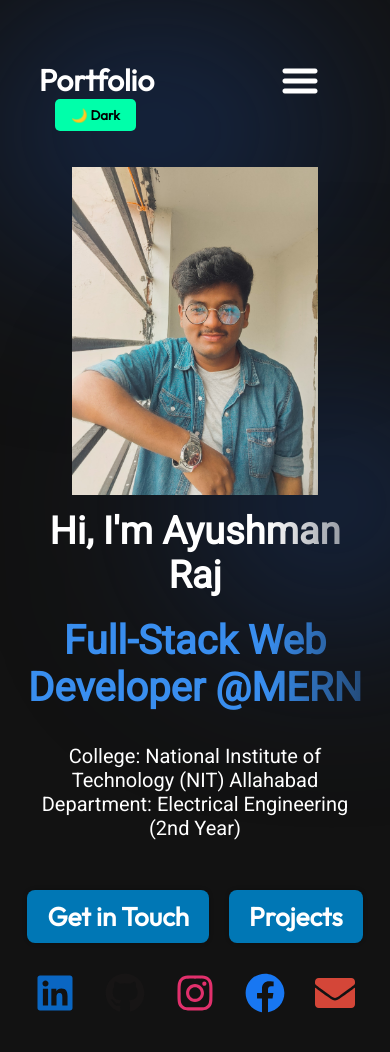
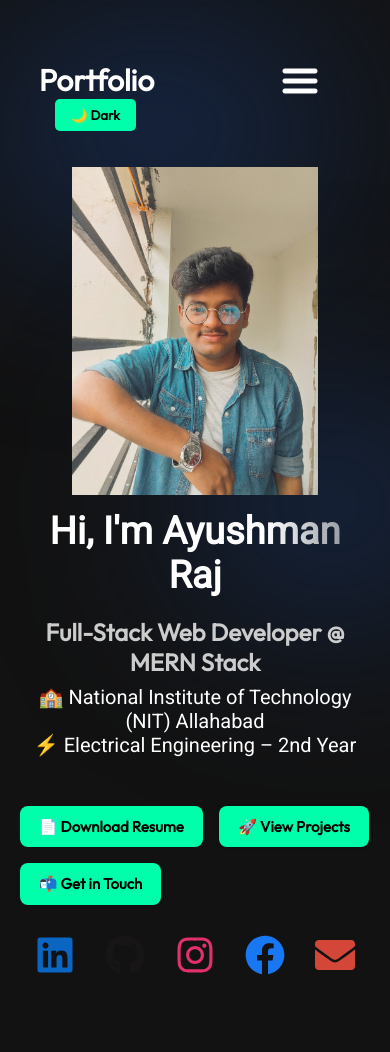
Before and after one commit to AyushmanRaj9507/my-portfolio, a React (Vite) app: page / in a window 390 px wide. Shown: the top 1052 px of the page. Built offline with nearby package versions, Linux system fonts and the light colour scheme; a web font is replaced by a local one.

Commit message:
✨ Updated Hero button styles for better design and responsiveness

```diff
--- a/src/components/Hero/Hero.jsx
+++ b/src/components/Hero/Hero.jsx
@@ -1,53 +1,63 @@
 import React from "react";
-
 import styles from "./Hero.module.css";
 import { getImageUrl } from "../../utils";
 import { FaLinkedin, FaGithub, FaInstagram, FaFacebook, FaEnvelope } from "react-icons/fa";
 
-
 export const Hero = () => {
   return (
-    <section className={styles.container}>
+    <section className={styles.container} id="hero">
       <div className={styles.content}>
         <h1 className={styles.title}>Hi, I'm Ayushman Raj</h1>
-        <h6 className={styles.title1}>Full-Stack Web Developer @MERN</h6>
+        <h6 className={styles.subtitle}>Full-Stack Web Developer @ MERN Stack</h6>
         <p className={styles.description}>
-          College: National Institute of Technology (NIT) Allahabad <br />
-          Department: Electrical Engineering (2nd Year)
+          🏫 National Institute of Technology (NIT) Allahabad <br />
+          ⚡ Electrical Engineering – 2nd Year
         </p>
-        <div className={styles.button}>
-        <a
+
+        <div className={styles.buttons}>
+          <a
+            href="/resume.pdf"
+            download
+            className={styles.resumeBtn}
+          >
+            📄 Download Resume
+          </a>
+          <a href="#projects" className={styles.contactBtn}>
+            🚀 View Projects
+          </a>
+          <a
             href="mailto:araj53062@gmail.com?subject=Let's%20Connect&body=Hi%20Ayushman,%20I%20visited%20your%20portfolio%20and%20would%20like%20to%20connect."
             className={styles.contactBtn}
-          > Get in Touch
-        </a>
-          <a href="#projects" className={styles.contactBtn}>
-            Projects
+          >
+            📬 Get in Touch
           </a>
         </div>
+
         <div className={styles.socialIcons}>
-          <a href="https://linkedin.com/in/yourid" target="_blank" rel="noopener noreferrer">
+          <a href="https://linkedin.com/in/ayushman-raj-166a21368" target="_blank" rel="noopener noreferrer">
             <FaLinkedin className={styles.icon} color="#0A66C2" />
           </a>
-          <a href="https://github.com/yourid" target="_blank" rel="noopener noreferrer">
+          <a href="https://github.com/ayushman-raj" target="_blank" rel="noopener noreferrer">
             <FaGithub className={styles.icon} color="#171515" />
           </a>
-          <a href="https://instagram.com/yourid" target="_blank" rel="noopener noreferrer">
+          <a href="https://instagram.com/your_id" target="_blank" rel="noopener noreferrer">
             <FaInstagram className={styles.icon} color="#E1306C" />
           </a>
-          <a href="https://facebook.com/yourid" target="_blank" rel="noopener noreferrer">
+          <a href="https://facebook.com/your_id" target="_blank" rel="noopener noreferrer">
             <FaFacebook className={styles.icon} color="#1877F2" />
           </a>
-          <a href="mailto:yourid@gmail.com" target="_blank" rel="noopener noreferrer">
+          <a href="mailto:araj53062@gmail.com" target="_blank" rel="noopener noreferrer">
             <FaEnvelope className={styles.icon} color="#D44638" />
           </a>
         </div>
       </div>
+
       <img
         src={getImageUrl("hero/heroImage.png")}
-        alt="Hero image of me"
+        alt="Hero of Ayushman"
         className={styles.heroImg}
       />
+
       <div className={styles.topBlur} />
       <div className={styles.bottomBlur} />
     </section>
--- a/src/components/Hero/Hero.module.css
+++ b/src/components/Hero/Hero.module.css
@@ -62,27 +62,30 @@
   transform: scale(1.4);
   cursor: pointer;
 }
+.button {
+  display: flex;
+  flex-wrap: wrap;
+  gap: 16px;
+  margin-top: 24px;
+}
 
-.button{
-  display: flex;
-  gap: 20px; /* space between the two links */
-  margin-top: 20px;
-}
 .button a {
   text-decoration: none;
-  padding: 10px 20px;
-  background-color: #0077b5; /* LinkedIn blue (you can customize) */
-  color: white;
-  border-radius: 8px;
-  font-weight: bold;
-  font-size: 26px;
-  transition: all 0.2s ease-in-out;
+  padding: 10px 15px;
+  background: linear-gradient(to right, #00ffaa, #00ddaa);
+  color: black;
+  border-radius: 50px;
+  font-weight: 600;
+  font-size: 10px;
+  transition: all 0.25s ease-in-out;
+  box-shadow: 0 4px 10px rgba(0, 0, 0, 0.15);
 }
 
 .button a:hover {
-  background-color: #9cdc2d;
-  transform: scale(1.05);
+  background: linear-gradient(to right, #00e6cc, #00ffaa);
+  transform: translateY(-2px) scale(1.04);
 }
+
 .description {
   font-size: 30px;
   font-family: var(--font-roboto);
@@ -183,4 +186,39 @@
     max-width: 300px;
     margin-bottom: 20px;
   }
+  .button a {
+    font-size: 16px;
+    padding: 8px 18px;
+  }
 }
+
+.buttons {
+  display: flex;
+  flex-wrap: wrap;
+  gap: 1rem;
+  margin-top: 1.2rem;
+}
+
+.resumeBtn,
+.contactBtn {
+  padding: 0.7rem 1.2rem;
+  background-color: #00ffaa;
+  color: black;
+  font-size: 15px;
+  font-weight: bold;
+  text-decoration: none;
+  border-radius: 8px;
+  transition: all 0.3s ease;
+}
+
+.resumeBtn:hover,
+.contactBtn:hover {
+  background-color: #00e6cc;
+  transform: scale(1.08);
+}
+
+.subtitle {
+  font-size: 1.5rem;
+  color: #ccc;
+  margin-bottom: 0.5rem;
+}
```
Also changed, not shown: 1 other file (tests, documents, lock files or other folders).
